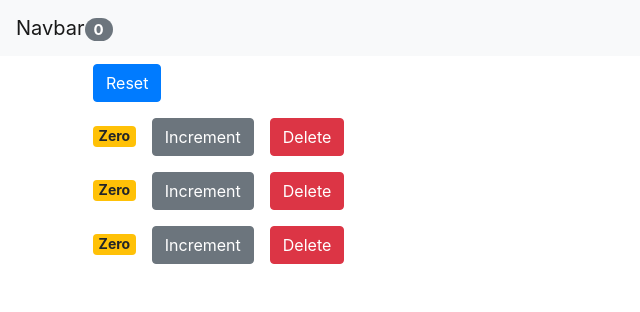
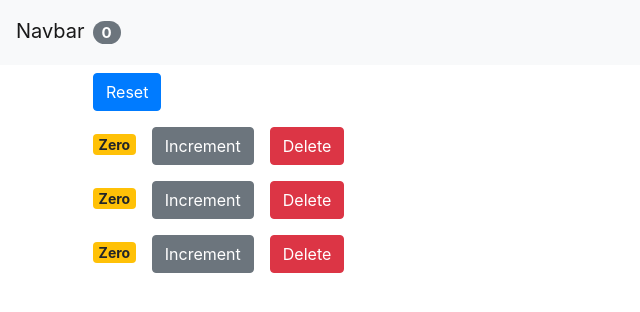
Before and after one commit to chrisvasqm/react-counter-app, a React (Create React App) app: page / in a window 1280 px wide. Shown: the top 312 px of the page, without its empty margins (0-640 px from the left). Built offline with nearby package versions, Linux system fonts and the light colour scheme.

Commit message:
Add padding

```diff
--- a/src/components/navbar.jsx
+++ b/src/components/navbar.jsx
@@ -6,7 +6,7 @@
       <nav className="navbar navbar-light bg-light">
         <a className="navbar-brand" href="#">
           Navbar
-          <span className="badge badge-pill badge-secondary">
+          <span className="badge badge-pill badge-secondary m-2">
             {this.props.totalCounters}
           </span>
         </a>
```
